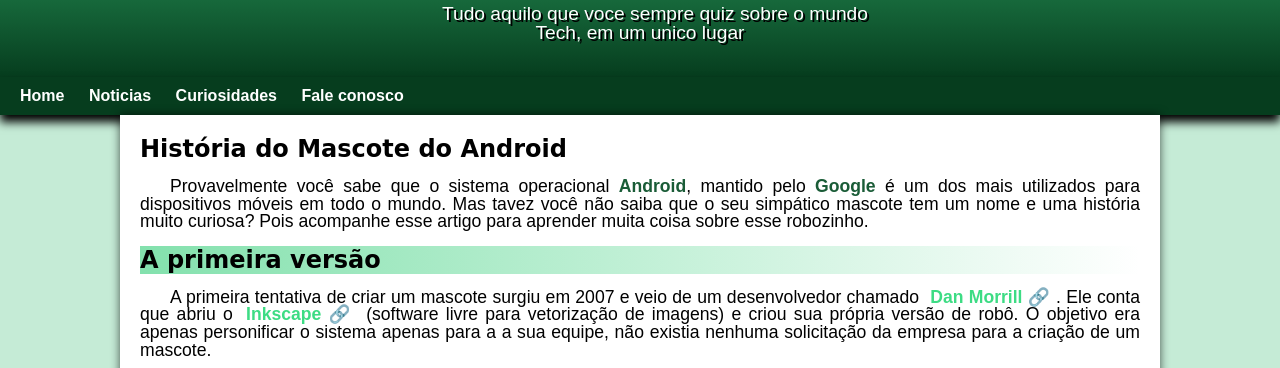
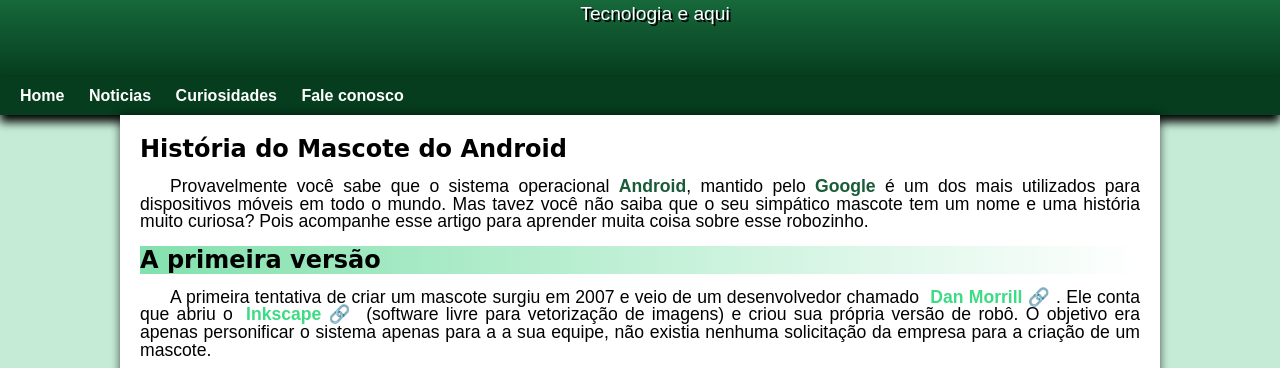
Before and after one commit to FernandoChamussola/projecto-android, a plain HTML site: page index.html in a window 1280 px wide. Shown: the part 113-481 px from the top of the page. Drawn offline with Linux system fonts and the light colour scheme.

Commit message:
paragrafo do head

```diff
--- a/index.html
+++ b/index.html
@@ -10,7 +10,7 @@
 <body>
     <header>
         <h1>Curiosidades de tecnologias</h1>
-        <p>Tudo aquilo que voce sempre quiz sobre o mundo Tech, em um unico lugar</p>
+        <p>Tecnologia e aqui</p>
     </header>
     <nav>
         <a href="#">Home</a>
```
